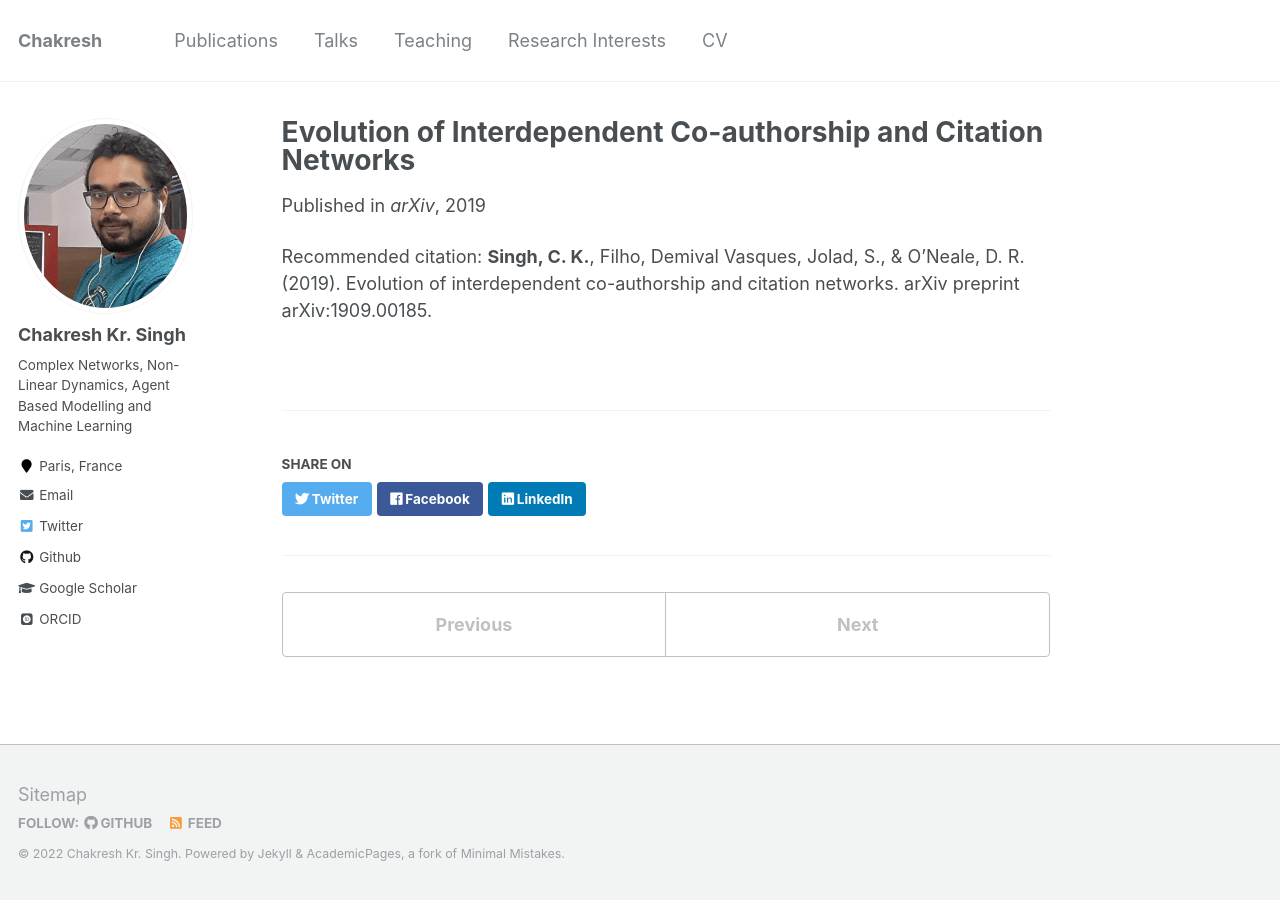
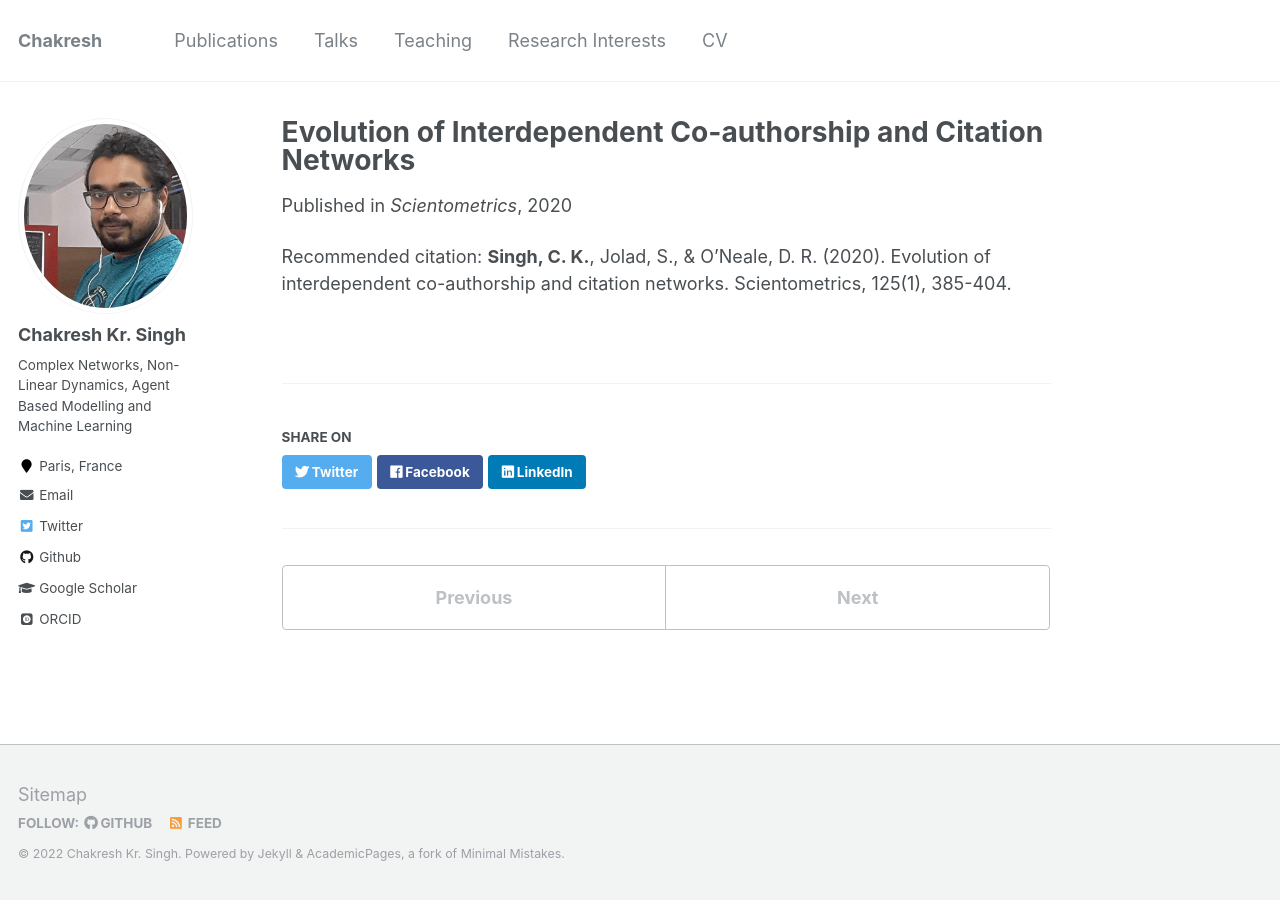
Before and after one commit to ChakreshIITGN/ChakreshIITGN.github.io, a Jekyll site: the page built from _publications/2019-09-04-paper-3.md, in a window 1280 px wide. Built offline with Jekyll 4.4.1, drawn with Linux system fonts in a browser that asks for light colours; some web fonts are replaced.

Commit message:
Update 2019-09-04-paper-3.md

```diff
--- a/_publications/2019-09-04-paper-3.md
+++ b/_publications/2019-09-04-paper-3.md
@@ -3,11 +3,11 @@ title: "Evolution of Interdependent Co-authorship and Citation Networks"
 collection: publications
 permalink: /publication/2019-09-04-paper-3
 excerpt: 'In this study we explore the interdependence between evolving citation and co-authorship networks focused on the publications, by Indian authors, in American Physical Society journals between 1970 and 2013. We record interactions between each possible pair of authors in two ways: first, by tracing the change in citations they exchanged and, second, by tracing the shortest path between authors in the co-authorship network.'
-date: 2019-09-04
-venue: 'arXiv'
-paperurl: 'https://arxiv.org/pdf/1909.00185.pdf'
+date: 2020-07-24
+venue: 'Scientometrics'
+paperurl: 'https://link.springer.com/article/10.1007/s11192-020-03616-0'
 
 ---
 
 
-Recommended citation: **Singh, C. K.**, Filho, Demival Vasques, Jolad, S., & O'Neale, D. R. (2019). Evolution of interdependent co-authorship and citation networks. arXiv preprint arXiv:1909.00185.
+Recommended citation: **Singh, C. K.**, Jolad, S., & O’Neale, D. R. (2020). Evolution of interdependent co-authorship and citation networks. Scientometrics, 125(1), 385-404.
```
